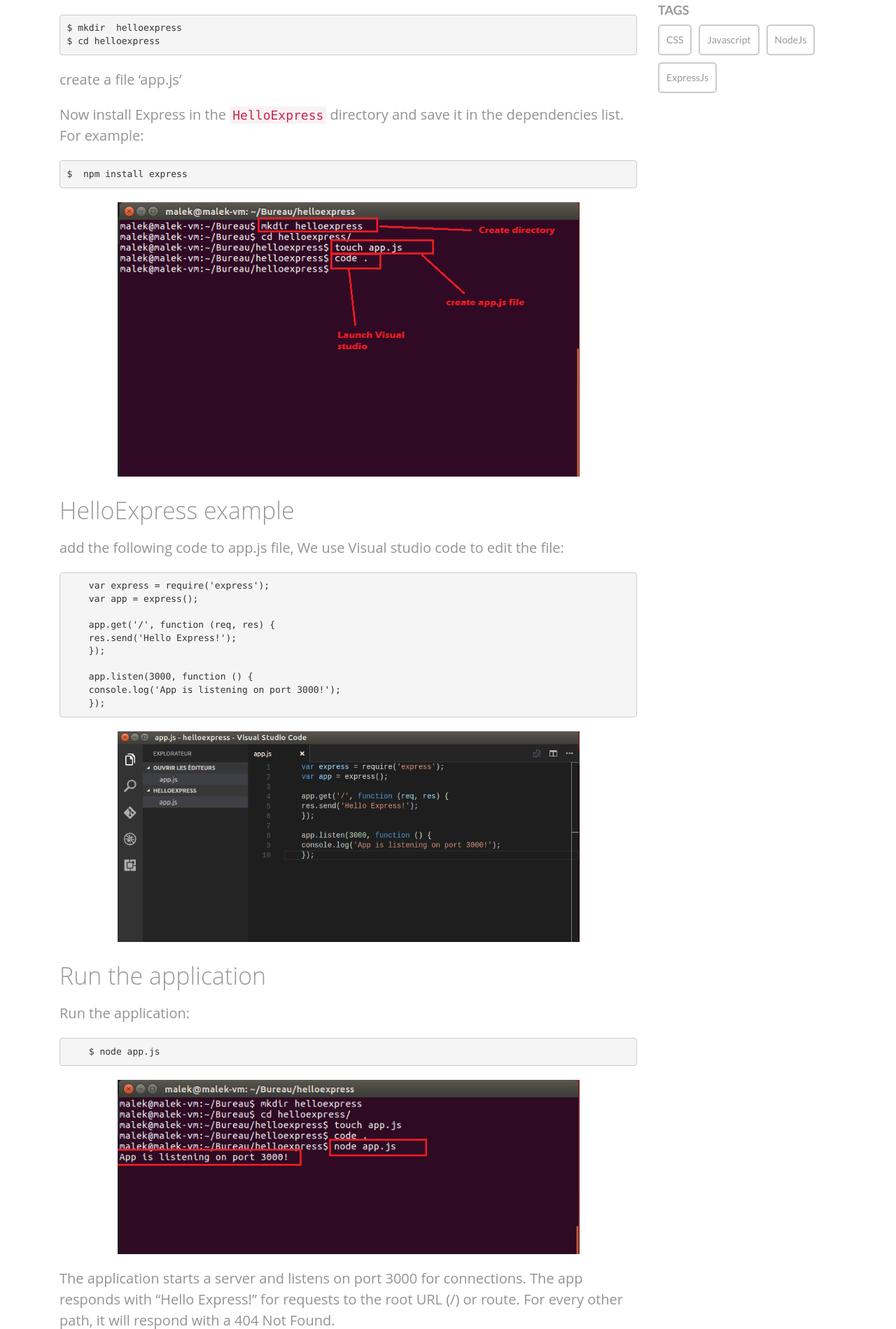
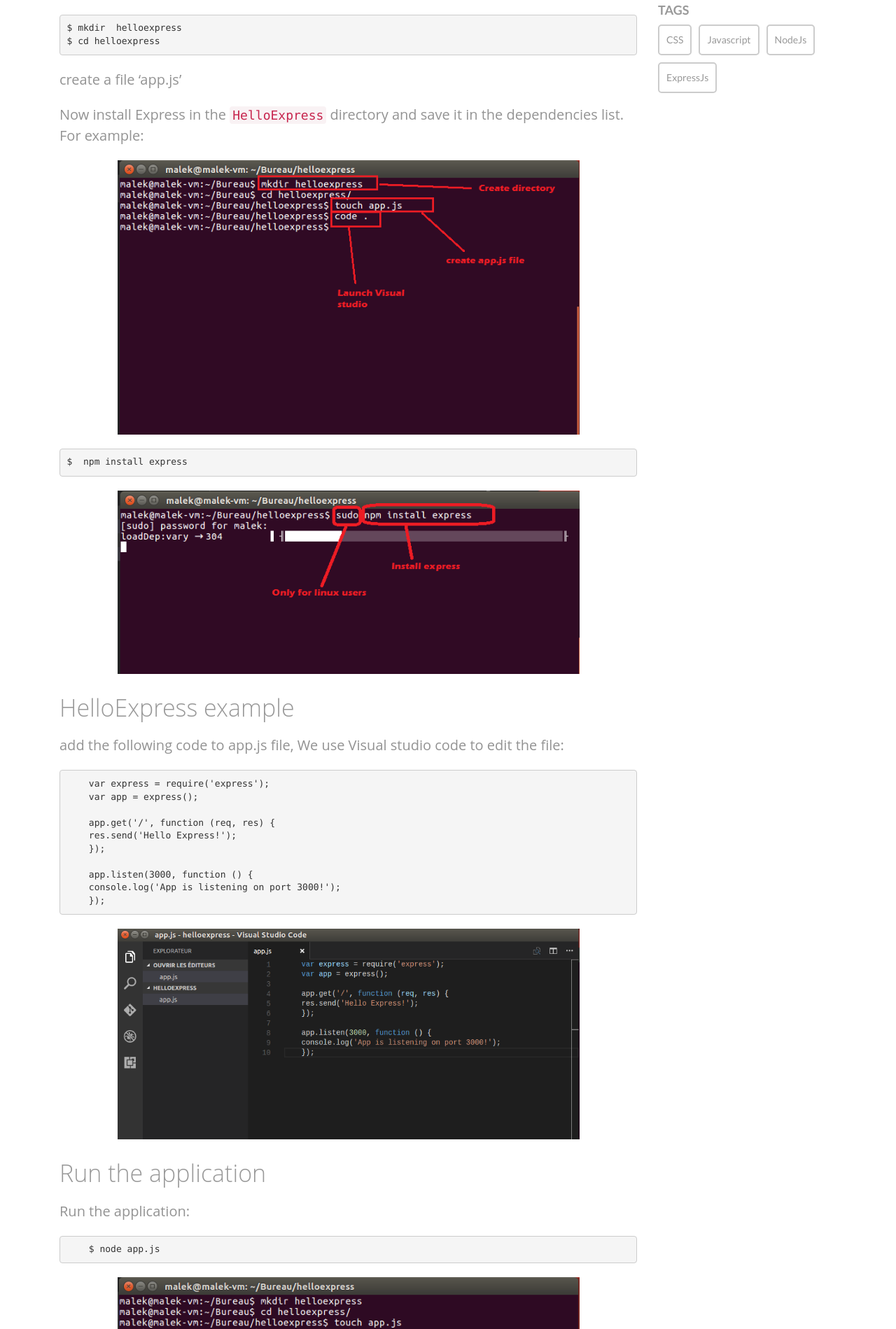
Before and after one commit to malekbenz/malekbenz, a Jekyll site: the page built from _posts/2016-02-02-First-web-application-with-ExpressJs.md, in a window 1280 px wide. Shown: the part 957-2856 px from the top of the page at 70% size. Built offline with Jekyll 4.4.1, drawn with Linux system fonts in a browser that asks for light colours; nearby versions of some CDN libraries; comment, search, counter and statistics services are not loaded.

Commit message:
add image to helloexpress post

````diff
--- a/_posts/2016-02-02-First-web-application-with-ExpressJs.md
+++ b/_posts/2016-02-02-First-web-application-with-ExpressJs.md
@@ -29,10 +29,13 @@ create a file 'app.js'
 
 Now install Express in the `HelloExpress` directory and save it in the dependencies list. For example:
 
+![CMD](/images/helloexpress/cmd.png){:class="img-responsive" :max-width="80%"}
+
 ```javascript
 $  npm install express
 ```
-![CMD](/images/helloexpress/cmd.png){:class="img-responsive" :max-width="80%"}
+
+![CMD](/images/helloexpress/npm.png){:class="img-responsive" :max-width="80%"}
 
 ## HelloExpress example
 
````
Also changed, not shown: images/helloexpress/npm.png (added).
